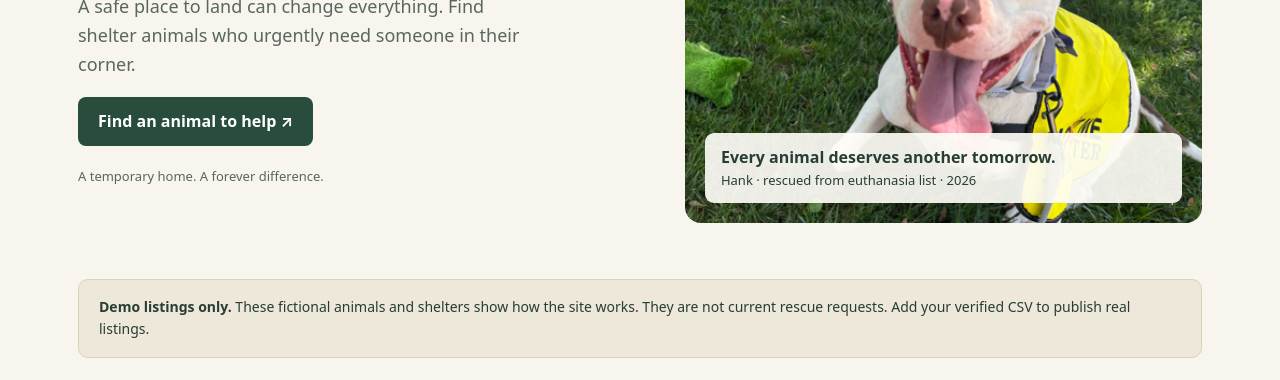
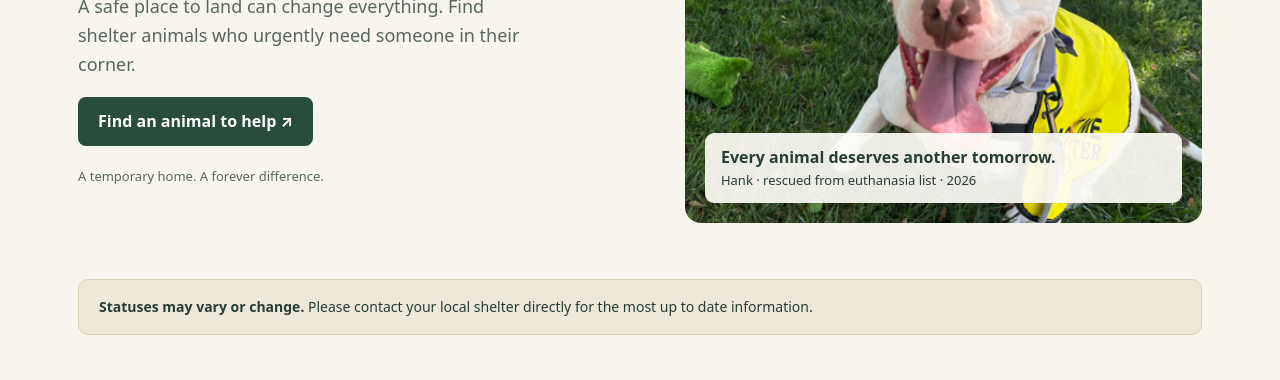
Before and after one commit to destinysfosters/animals-at-risk, a plain HTML site: page index.html in a window 1280 px wide. Shown: the part 385-765 px from the top of the page. Drawn offline with Linux system fonts and the light colour scheme.

Commit message:
Change notice message in index.html
Updated notice message to reflect accurate information regarding animal statuses.

```diff
--- a/index.html
+++ b/index.html
@@ -24,7 +24,7 @@
 <header><nav class="wrap" aria-label="Main navigation"><a class="brand" href="#"> California animals <span> at risk </span></a><div class="links"><a href="#animals">Find a friend</a><a href="#about">Our purpose</a></div></nav></header>
 <main id="main" class="wrap">
 <section class="hero" aria-labelledby="hero-title"><div><h1 id="hero-title">Foster or adopt<br>to save a life.</h1><p>A safe place to land can change everything. Find shelter animals who urgently need someone in their corner.</p><a class="button" href="#animals">Find an animal to help <span aria-hidden="true">↗</span></a><p class="note">A temporary home. A forever difference.</p></div><div class="hero-art"><img src="./hero-dog.png" width="480" height="640"> <div class="art-label"><strong>Every animal deserves another tomorrow.</strong>Hank · rescued from euthanasia list · 2026</div></div></section>
-<div class="notice" id="data-notice" role="status"><strong>Demo listings only.</strong> These fictional animals and shelters show how the site works. They are not current rescue requests. Add your verified CSV to publish real listings.</div>
+<div class="notice" id="data-notice" role="status"><strong>Statuses may vary or change.</strong> Please contact your local shelter directly for the most up to date information.</div>
 <section id="animals" aria-labelledby="animals-title"><div class="section-top"><div><p class="eyebrow">Small acts. Life-changing impact.</p><h2 id="animals-title">Meet your next good deed.</h2><p>Find a friend near you. Reach out to their shelter directly.</p></div></div>
 <form class="filters" id="filters"><div><label for="location">Shelter city or name</label><input id="location" type="search" placeholder="e.g. Los Angeles"></div><div><label for="radius">Distance from your location</label><select id="radius"><option value="">Any distance</option><option value="25">Within 25 miles</option><option value="50">Within 50 miles</option><option value="100">Within 100 miles</option><option value="250">Within 250 miles</option></select></div><div><label for="date">Final date on or before</label><input id="date" type="date"></div><div><label for="sort">Sort listings</label><select id="sort"><option value="date">Soonest final date</option><option value="distance">Nearest to me</option><option value="name">Name A–Z</option></select></div><div class="filter-bottom"><button class="secondary" type="button" id="locate">Use my location</button><button class="secondary" type="reset">Reset filters</button><span class="hint" id="geo-status" role="status">Location is used only in this browser to calculate distance.</span></div></form>
 <p id="status" role="status" aria-live="polite"></p><div class="grid" id="results"></div>
```
